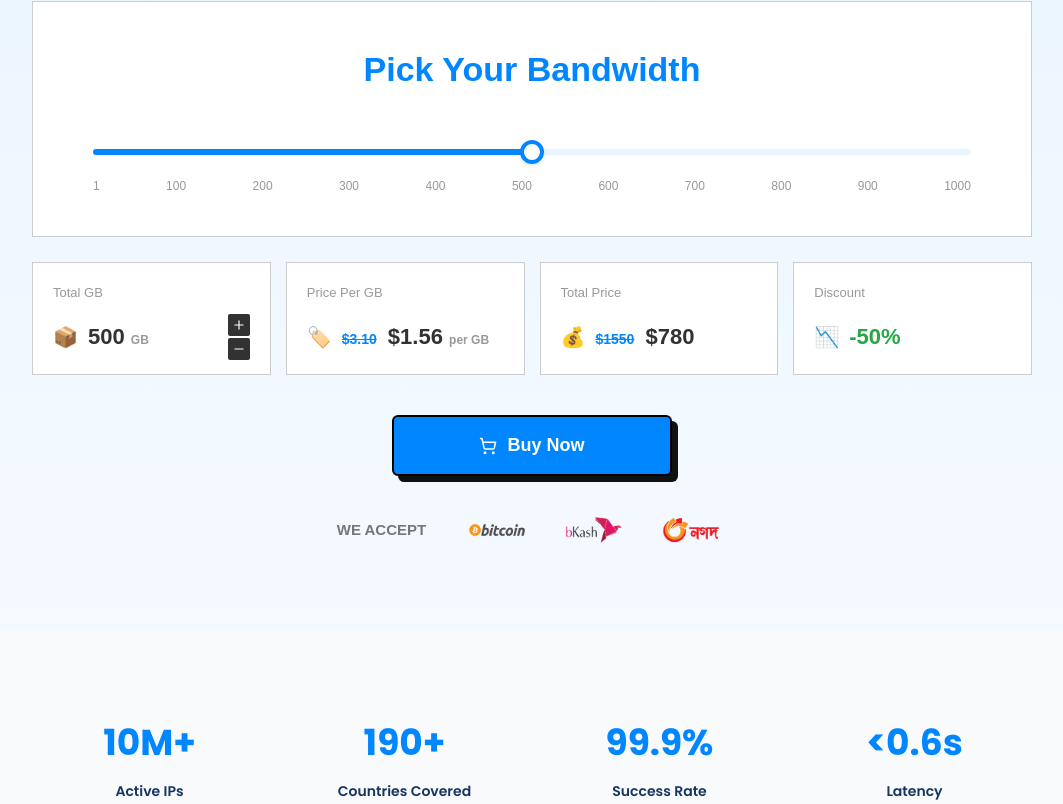
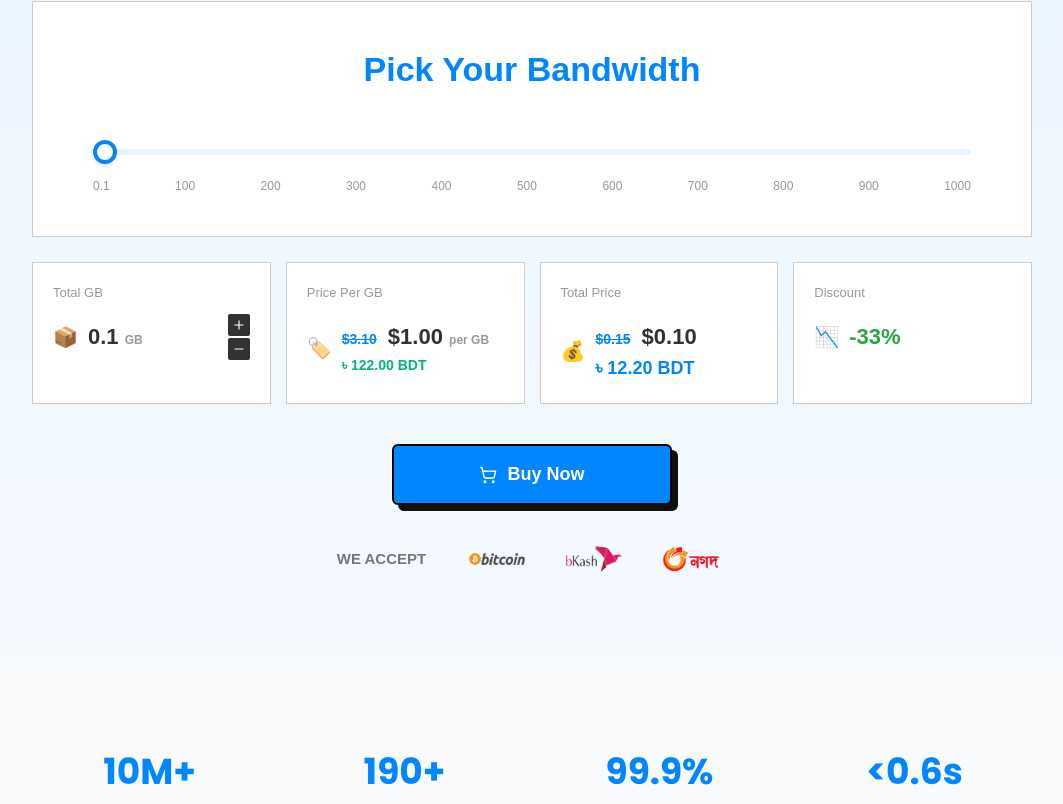
Before and after one commit to Md-Abu-Rayhan/real-proxy-nextjs, a Next.js app: page / in a window 1280 px wide. Shown: the part 1132-1936 px from the top of the page, without its empty margins (108-1171 px from the left). Built offline with nearby package versions, Linux system fonts and the light colour scheme; no server answers.

Commit message:
update Pick Your Bandwidth

```diff
--- a/src/app/page.tsx
+++ b/src/app/page.tsx
@@ -31,7 +31,12 @@ export default function Home() {
             onClick={() => {
               const token = localStorage.getItem('auth_token');
               if (token) {
-                window.location.href = '/dashboard/traffic-setup';
+                const pricingSection = document.getElementById('pricing-section');
+                if (pricingSection) {
+                  pricingSection.scrollIntoView({ behavior: 'smooth' });
+                } else {
+                  window.location.href = '/dashboard/traffic-setup';
+                }
               } else {
                 window.location.href = '/register';
               }
--- a/src/components/common/LanguageSelector.tsx
+++ b/src/components/common/LanguageSelector.tsx
@@ -2,6 +2,7 @@
 
 import React, { useState } from 'react';
 import { useLanguage } from '@/context/LanguageContext';
+import { Globe, ChevronDown } from 'lucide-react';
 
 const LanguageSelector = () => {
     const [isLangOpen, setIsLangOpen] = useState(false);
@@ -14,9 +15,9 @@ const LanguageSelector = () => {
             onClick={() => setIsLangOpen(!isLangOpen)}
             style={{ position: 'relative', display: 'flex', alignItems: 'center', gap: '4px', color: '#163561', fontSize: '14px', fontWeight: '500', cursor: 'pointer' }}
         >
-            <img src="https://static.922proxy.com/img/langu_earth.png" alt="Globe" style={{ width: '18px', height: '18px' }} />
+            <Globe size={18} color="#0086FF" />
             <span style={{ minWidth: '80px', textAlign: 'center' }}>{displayLang}</span>
-            <img src="https://static.922proxy.com/img/index_new/select_down.png" alt="Down" style={{ width: '10px', height: '6px', marginLeft: '2px', transform: isLangOpen ? 'rotate(180deg)' : 'rotate(0deg)', transition: 'transform 0.2s' }} />
+            <ChevronDown size={14} style={{ marginLeft: '2px', transform: isLangOpen ? 'rotate(180deg)' : 'rotate(0deg)', transition: 'transform 0.2s' }} />
 
             {isLangOpen && (
                 <div style={{
--- a/src/components/layout/PromoBanner.tsx
+++ b/src/components/layout/PromoBanner.tsx
@@ -26,7 +26,12 @@ const PromoBanner = () => {
                     onClick={() => {
                         const token = localStorage.getItem('auth_token');
                         if (token) {
-                            router.push('/dashboard/traffic-setup');
+                            const pricingSection = document.getElementById('pricing-section');
+                            if (pricingSection) {
+                                pricingSection.scrollIntoView({ behavior: 'smooth' });
+                            } else {
+                                router.push('/dashboard/traffic-setup');
+                            }
                         } else {
                             router.push('/register');
                         }
--- a/src/components/sections/Pricing.tsx
+++ b/src/components/sections/Pricing.tsx
@@ -11,8 +11,25 @@ import { useRouter } from 'next/navigation';
 const Pricing = () => {
     const router = useRouter();
     const [proxyType, setProxyType] = useState('Rotating Res.');
-    const [bandwidth, setBandwidth] = useState(500);
+    const [bandwidth, setBandwidth] = useState(0.1);
     const [isLoading, setIsLoading] = useState(false);
+    const [exchangeRate, setExchangeRate] = useState(122); // Default fallback rate
+
+    React.useEffect(() => {
+        const fetchRate = async () => {
+            try {
+                // Using a free public API
+                const res = await axios.get('https://api.exchangerate-api.com/v4/latest/USD');
+                if (res.data && res.data.rates && res.data.rates.BDT) {
+                    setExchangeRate(res.data.rates.BDT);
+                    console.log(`Live Exchange Rate: 1 USD = ${res.data.rates.BDT} BDT`);
+                }
+            } catch (error) {
+                console.error("Failed to fetch exchange rate, using fallback:", error);
+            }
+        };
+        fetchRate();
+    }, []);
 
     const handleBuyNow = async () => {
         const token = localStorage.getItem('auth_token');
@@ -26,13 +43,16 @@ const Pricing = () => {
         try {
             const apiUrl = process.env.NEXT_PUBLIC_API_URL || 'https://api.realproxy.net';
 
-            // Map bandwidth/type to a package ID
-            let packageId = "res_10gb";
-            if (bandwidth >= 100) packageId = "res_100gb";
-            else if (bandwidth >= 50) packageId = "res_50gb";
+            // Map bandwidth/type to a package ID or use "custom"
+            let packageId = "custom";
+            if (bandwidth === 10) packageId = "res_10gb";
+            else if (bandwidth === 50) packageId = "res_50gb";
+            else if (bandwidth === 100) packageId = "res_100gb";
 
             const response = await axios.post(`${apiUrl}/api/Payment/initialize-secure`, {
                 packageId: packageId,
+                amount: parseFloat(current.totalBDT),
+                currency: "BDT",
                 customerOrderId: `ORD${Date.now()}`.substring(0, 16),
                 customerName: "John Doe",
                 customerEmail: localStorage.getItem('user_email') || "customer@example.com",
@@ -66,24 +86,32 @@ const Pricing = () => {
     const proxyTypes = ['Rotating Res.', 'Static Res.', 'Mobile Proxies', 'Datacenter'];
 
     const getPricing = (gb: number) => {
-        let pricePerGb = 3.10;
-        if (gb >= 1000) pricePerGb = 1.32;
-        else if (gb >= 500) pricePerGb = 1.56;
-        else if (gb >= 100) pricePerGb = 2.06;
-        else if (gb >= 50) pricePerGb = 2.30;
-        else if (gb >= 10) pricePerGb = 2.45;
+        let pricePerGb = 1.00;
+        if (gb >= 1000) pricePerGb = 0.50;
+        else if (gb >= 500) pricePerGb = 0.60;
+        else if (gb >= 250) pricePerGb = 0.65;
+        else if (gb >= 100) pricePerGb = 0.70;
+        else if (gb >= 50) pricePerGb = 0.80;
+        else if (gb >= 25) pricePerGb = 0.85;
+        else if (gb >= 10) pricePerGb = 0.90;
+        else if (gb >= 5) pricePerGb = 0.95;
 
-        const total = (gb * pricePerGb).toFixed(0);
-        const originalTotal = (gb * 3.10).toFixed(0);
-        const discount = Math.round(((3.10 - pricePerGb) / 3.10) * 100);
+        // Use toFixed(2) to ensure small amounts (like $0.10) are shown correctly
+        const total = (gb * pricePerGb).toFixed(2);
+        const originalTotal = (gb * 1.50).toFixed(2); // Reduced base for more realistic discount
+        const discount = Math.round(((1.50 - pricePerGb) / 1.50) * 100);
 
-        return { pricePerGb: pricePerGb.toFixed(2), total, originalTotal, discount };
+        // BDT conversion
+        const totalBDT = (parseFloat(total) * exchangeRate).toFixed(2);
+        const pricePerGbBDT = (pricePerGb * exchangeRate).toFixed(2);
+
+        return { pricePerGb: pricePerGb.toFixed(2), total, originalTotal, discount, totalBDT, pricePerGbBDT };
     };
 
     const current = getPricing(bandwidth);
 
     return (
-        <section className="pricing-section">
+        <section id="pricing-section" className="pricing-section">
             <div className="container">
                 <style dangerouslySetInnerHTML={{
                     __html: `
@@ -315,15 +343,15 @@ const Pricing = () => {
                                     <h3 className="card-title">Pick Your Bandwidth</h3>
                                     <div className="slider-wrapper">
                                         <input
-                                            type="range" min="1" max="1000" value={bandwidth}
-                                            onChange={(e) => setBandwidth(parseInt(e.target.value))}
+                                            type="range" min="0.1" max="1000" step="0.1" value={bandwidth}
+                                            onChange={(e) => setBandwidth(parseFloat(e.target.value))}
                                             className="proxy-slider"
                                             style={{
                                                 background: `linear-gradient(to right, #0086FF 0%, #0086FF ${(bandwidth / 1000) * 100}%, #E8F4FF ${(bandwidth / 1000) * 100}%, #E8F4FF 100%)`
                                             }}
                                         />
                                         <div className="slider-labels">
-                                            {[1, 100, 200, 300, 400, 500, 600, 700, 800, 900, 1000].map(v => <span key={v}>{v}</span>)}
+                                            {[0.1, 100, 200, 300, 400, 500, 600, 700, 800, 900, 1000].map(v => <span key={v}>{v}</span>)}
                                         </div>
                                     </div>
                                 </div>
@@ -333,10 +361,10 @@ const Pricing = () => {
                                         <label>Total GB</label>
                                         <div className="stat-content">
                                             <div className="stat-icon">📦</div>
-                                            <span className="stat-value">{bandwidth} <small>GB</small></span>
+                                            <span className="stat-value">{bandwidth.toFixed(1)} <small>GB</small></span>
                                             <div className="plus-minus">
-                                                <button onClick={() => setBandwidth(b => Math.min(1000, b + 1))}><Plus size={14} /></button>
-                                                <button onClick={() => setBandwidth(b => Math.max(1, b - 1))}><Minus size={14} /></button>
+                                                <button onClick={() => setBandwidth(b => Math.min(1000, parseFloat((b + 0.1).toFixed(1))))}><Plus size={14} /></button>
+                                                <button onClick={() => setBandwidth(b => Math.max(0.1, parseFloat((b - 0.1).toFixed(1))))}><Minus size={14} /></button>
                                             </div>
                                         </div>
                                     </div>
@@ -344,14 +372,20 @@ const Pricing = () => {
                                         <label>Price Per GB</label>
                                         <div className="stat-content">
                                             <div className="stat-icon p-tag">🏷️</div>
-                                            <span className="stat-value gray-out"><del>$3.10</del> ${current.pricePerGb} <small>per GB</small></span>
+                                            <div style={{ display: 'flex', flexDirection: 'column' }}>
+                                                <span className="stat-value gray-out"><del>$3.10</del> ${current.pricePerGb} <small>per GB</small></span>
+                                                <span style={{ fontSize: '14px', color: '#00B67A', fontWeight: '800' }}>৳ {current.pricePerGbBDT} BDT</span>
+                                            </div>
                                         </div>
                                     </div>
                                     <div className="stat-box">
                                         <label>Total Price</label>
                                         <div className="stat-content">
                                             <div className="stat-icon t-tag">💰</div>
-                                            <span className="stat-value gray-out"><del>${current.originalTotal}</del> ${current.total}</span>
+                                            <div style={{ display: 'flex', flexDirection: 'column' }}>
+                                                <span className="stat-value gray-out"><del>${current.originalTotal}</del> ${current.total}</span>
+                                                <span style={{ fontSize: '18px', color: '#0086FF', fontWeight: '800' }}>৳ {current.totalBDT} BDT</span>
+                                            </div>
                                         </div>
                                     </div>
                                     <div className="stat-box">
```
Also changed, not shown: src/app/login/page.tsx (+31 -7 lines), src/app/register/page.tsx (+6 -1 lines), src/components/sections/Hero.tsx (+6 -1 lines).
